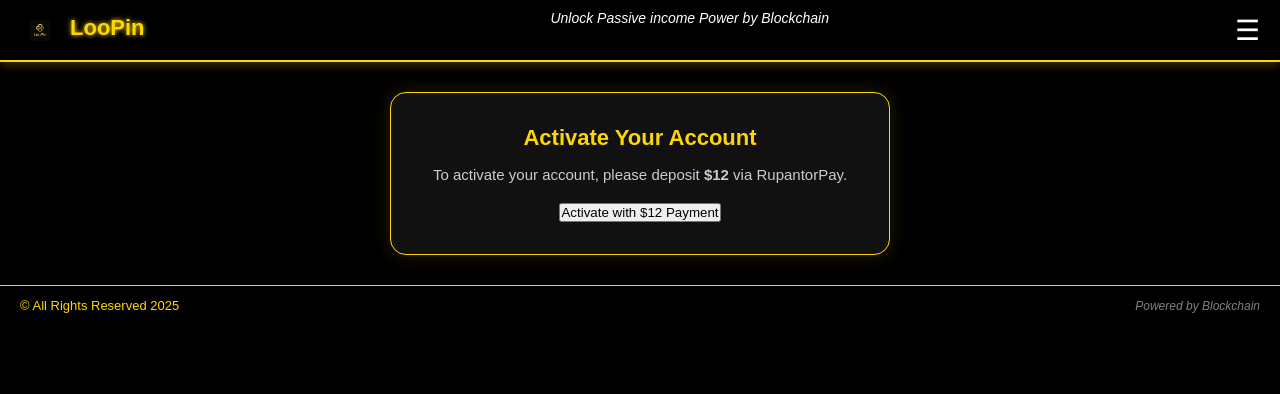
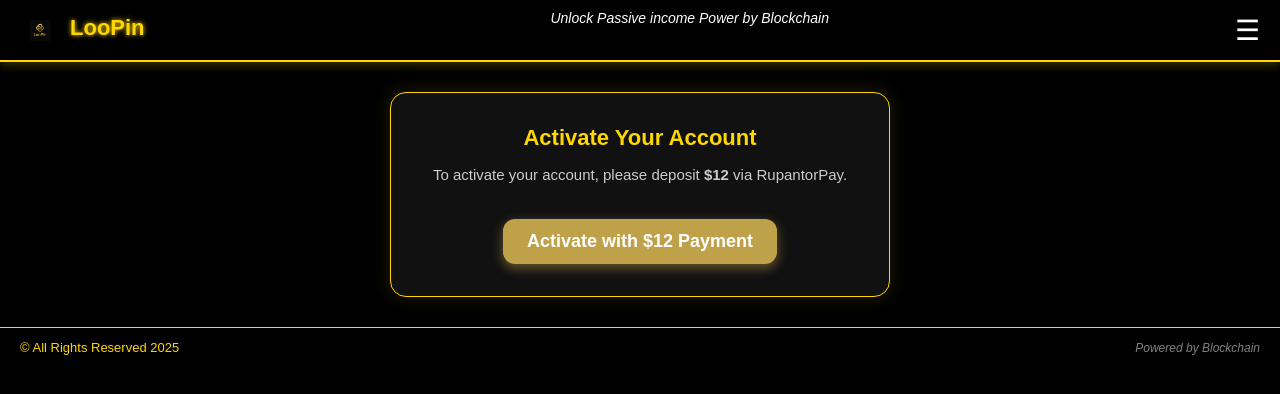
Before and after one commit to loopinbd/LooPin, a React (Vite) app: page /activation in a window 1280 px wide. Shown: the top 394 px of the page. Built offline with nearby package versions, Linux system fonts and the light colour scheme; no server answers; the database is empty; sample sign-in values are in the browser's storage.

Commit message:
Update activation.css

```diff
--- a/src/styles/activation.css
+++ b/src/styles/activation.css
@@ -88,3 +88,23 @@
     font-size: 14px;
   }
 }
+
+/* --- Pay Button Styling Added --- */
+.pay-btn {
+  background-color: #bfa14a; /* golden color */
+  color: white;
+  padding: 12px 24px;
+  border: none;
+  border-radius: 12px;
+  font-size: 18px;
+  font-weight: 600;
+  cursor: pointer;
+  box-shadow: 0 4px 12px rgba(191, 161, 74, 0.5);
+  transition: background-color 0.3s ease, box-shadow 0.3s ease;
+  margin-top: 1rem;
+}
+
+.pay-btn:hover {
+  background-color: #a3863a; /* darker golden */
+  box-shadow: 0 6px 16px rgba(163, 134, 58, 0.7);
+}
```
